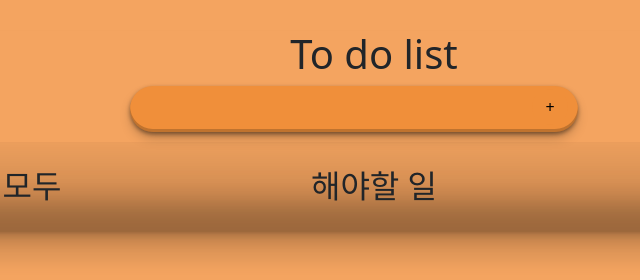
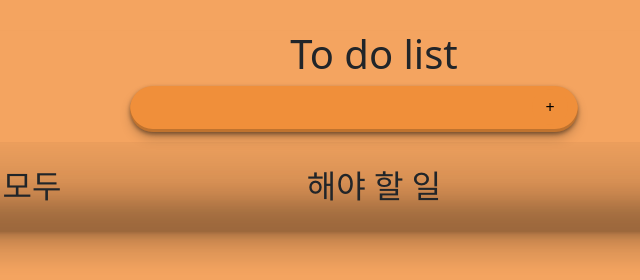
Before and after one commit to Git-Marsh/To-do-List, a plain HTML site: page index.html in a window 1280 px wide. Shown: the top 280 px of the page, 266-906 px from the left. Drawn offline with nearby package versions, Linux system fonts and the light colour scheme.

Commit message:
third commit

```diff
--- a/index.html
+++ b/index.html
@@ -31,7 +31,7 @@
           <div class="tab">
             <!-- <div id="press-indicaitor"></div> -->
             <span id="all">모두</span>
-            <span id="yet">해야할 일</span>
+            <span id="yet">해야 할 일</span>
             <span id="complete">완료</span>
           </div>
           <div class="add-tasks">
```
